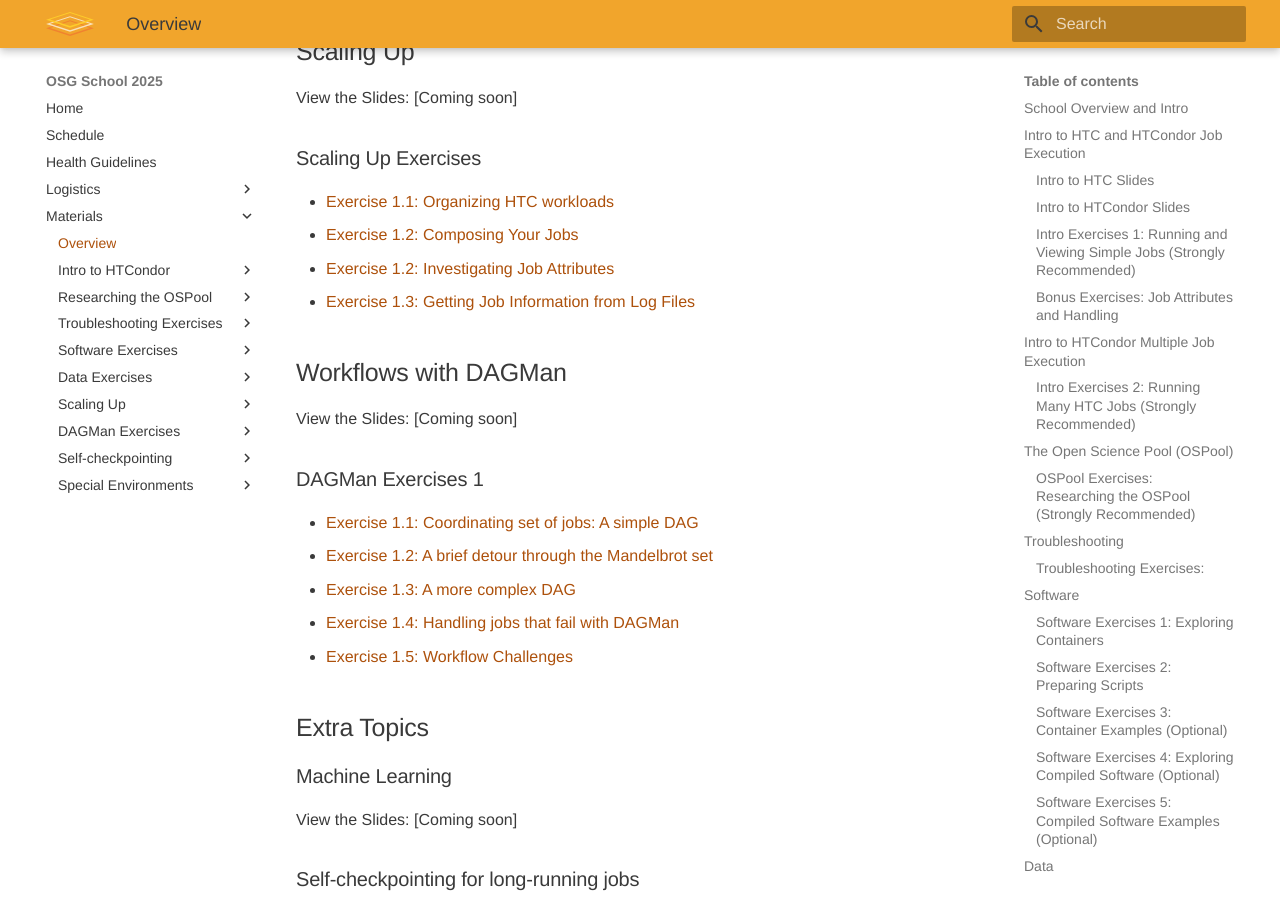
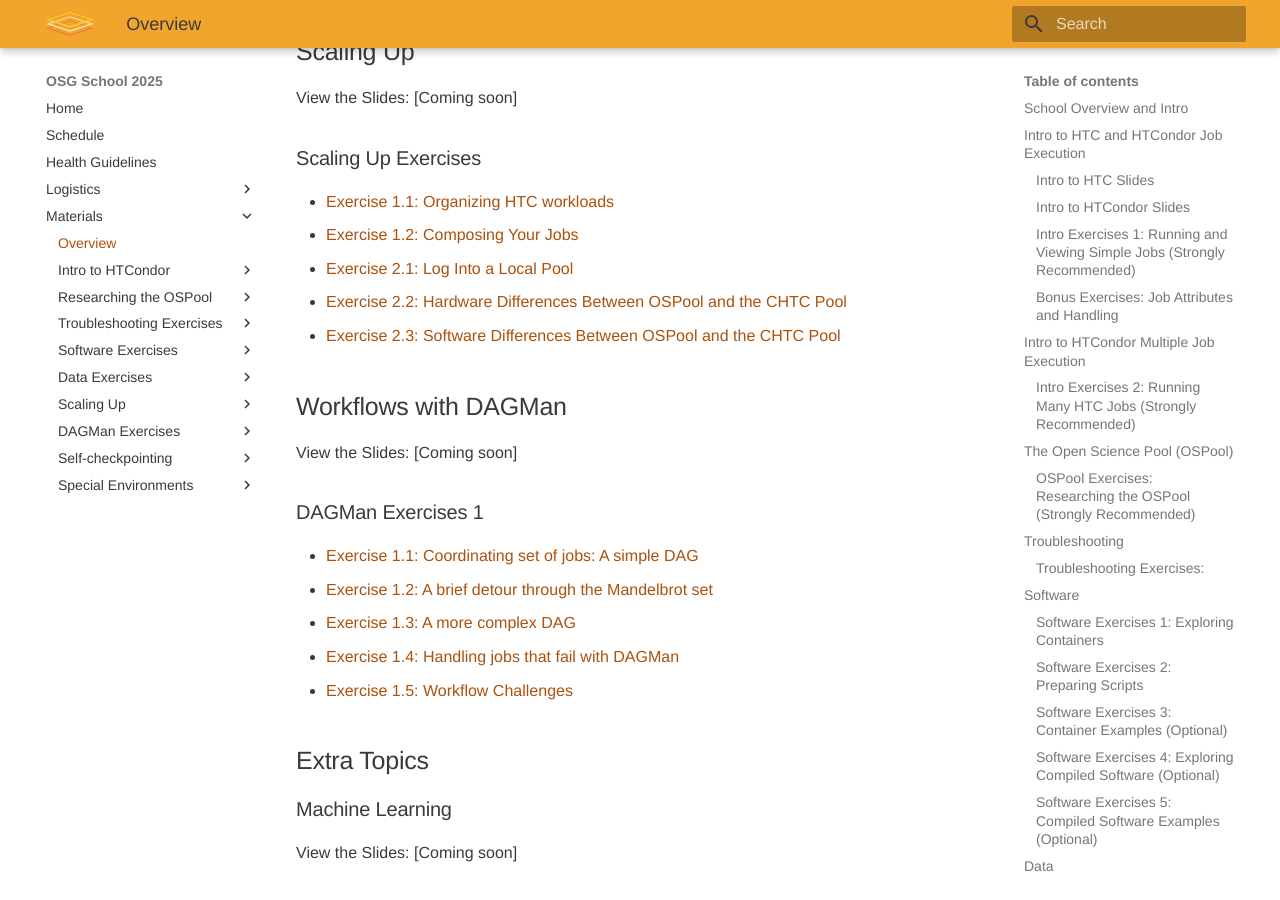
Before and after one commit to osg-htc/school-2025, an MkDocs documentation site: the page built from docs/materials/index.md, in a window 1280 px wide and 900 px high, scrolled down 3333 px. Built offline with MkDocs 1.6.1 and Material for MkDocs 9.7.7, drawn with Linux system fonts in a browser that asks for light colours.

Commit message:
removing and updating thurs exercises

```diff
--- a/docs/materials/index.md
+++ b/docs/materials/index.md
@@ -118,10 +118,11 @@ View the Slides: [Coming soon]
 
 ### Scaling Up Exercises
 
--   [Exercise 1.1: Organizing HTC workloads](scaling/part1-ex1-organization.md)
--   [Exercise 1.2: Composing Your Jobs](scaling/part2-ex1-composing-the-job.md)
--   [Exercise 1.2: Investigating Job Attributes](scaling/part1-ex2-job-attributes.md)
--   [Exercise 1.3: Getting Job Information from Log Files](scaling/part1-ex3-log-files.md)
+- 	[Exercise 1.1: Organizing HTC workloads](scaling/part1-ex1-organization.md)
+- 	[Exercise 1.2: Composing Your Jobs](scaling/part1-ex2-composing-the-job.md)
+- 	[Exercise 2.1: Log Into a Local Pool](scaling/part2-ex1-chtc-node.md)
+- 	[Exercise 2.2: Hardware Differences Between OSPool and the CHTC Pool](scaling/part2-ex2-hardware-diffs.md)
+- 	[Exercise 2.3: Software Differences Between OSPool and the CHTC Pool](scaling/part2-ex3-software-diffs.md)
 
 ## Workflows with DAGMan
 
```
